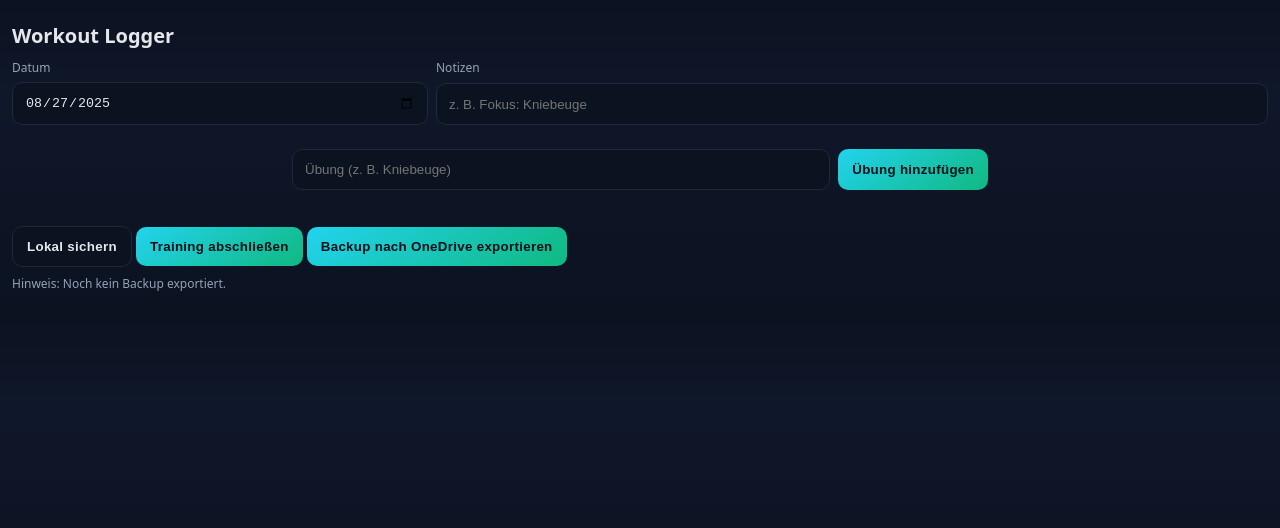
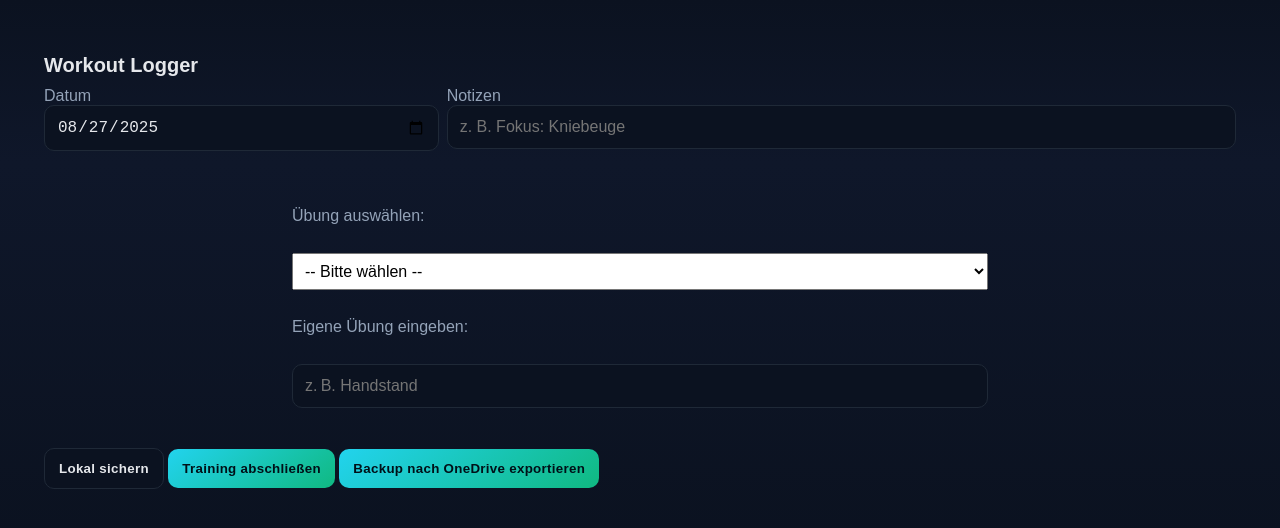
Before and after one commit to Benderr86/TT, a plain HTML site: page index.html in a window 1280 px wide. Drawn offline with Linux system fonts and the light colour scheme; a script that the page names is missing.

Commit message:
Workoutliste ergänzt

```diff
--- a/index.html
+++ b/index.html
@@ -8,6 +8,24 @@
   <!-- MSAL Browser (nur für den Export genutzt) -->
   <script defer src="https://cdn.jsdelivr.net/npm/@azure/msal-browser@3.15.0/lib/msal-browser.min.js"></script>
   <script defer src="app.js"></script>
+  <style>
+    html, body {
+      max-width: 100%;
+      overflow-x: hidden;
+      font-family: Arial, sans-serif;
+      padding: 1rem;
+    }
+    label, select, input {
+      display: block;
+      width: 100%;
+      margin-bottom: 1rem;
+      font-size: 1rem;
+    }
+    select, input {
+      padding: 0.5rem;
+      box-sizing: border-box;
+    }
+  </style>
 </head>
 <body>
   <header>
@@ -23,12 +41,66 @@
   </header>
 
   <main>
-    <section class="add-exercise">
-      <input id="exerciseName" type="text" placeholder="Übung (z. B. Kniebeuge)" />
-      <button id="addExerciseBtn">Übung hinzufügen</button>
-    </section>
 
-    <section id="exercises"></section>
+
+  <!-- Übungsauswahl -->
+  <label for="exercise">Übung auswählen:</label>
+  <select id="exercise" name="exercise">
+    <option value="">-- Bitte wählen --</option>
+    <option value="liegestuetze">Liegestütze</option>
+    <option value="kniebeugen">Kniebeugen</option>
+    <option value="klimmzuege">Klimmzüge</option>
+    <option value="plank">Plank</option>
+    <option value="burpees">Burpees</option>
+    <option value="mountain-climbers">Mountain Climbers</option>
+    <option value="crunches">Crunches</option>
+    <option value="ausfallschritte">Ausfallschritte</option>
+    <option value="dips">Dips</option>
+    <option value="beinpresse">Beinpresse</option>
+    <option value="bankdruecken">Bankdrücken</option>
+    <option value="schraegbankdruecken">Schrägbankdrücken</option>
+    <option value="rudern">Rudern</option>
+    <option value="latziehen">Latziehen</option>
+    <option value="seitheben">Seitheben</option>
+    <option value="frontheben">Frontheben</option>
+    <option value="bizepscurls">Bizepscurls</option>
+    <option value="trizepsdruecken">Trizepsdrücken</option>
+    <option value="beincurls">Beincurls</option>
+    <option value="waadenheben">Wadenheben</option>
+    <option value="hip-thrusts">Hip Thrusts</option>
+    <option value="glute-bridge">Glute Bridge</option>
+    <option value="donkey-kicks">Donkey Kicks</option>
+    <option value="side-plank">Side Plank</option>
+    <option value="russian-twist">Russian Twist</option>
+    <option value="hollow-hold">Hollow Hold</option>
+    <option value="superman">Superman</option>
+    <option value="bird-dog">Bird Dog</option>
+    <option value="good-mornings">Good Mornings</option>
+    <option value="face-pulls">Face Pulls</option>
+    <option value="farmer-walk">Farmer’s Walk</option>
+    <option value="jump-squats">Jump Squats</option>
+    <option value="box-jumps">Box Jumps</option>
+    <option value="step-ups">Step-Ups</option>
+    <option value="sprints">Sprints</option>
+    <option value="high-knees">High Knees</option>
+    <option value="butt-kicks">Butt Kicks</option>
+    <option value="skater-jumps">Skater Jumps</option>
+    <option value="lunges-reverse">Reverse Lunges</option>
+    <option value="pistol-squats">Pistol Squats</option>
+    <option value="wall-sit">Wall Sit</option>
+    <option value="hanging-leg-raises">Hanging Leg Raises</option>
+    <option value="toes-to-bar">Toes to Bar</option>
+    <option value="rope-jump">Seilspringen</option>
+    <option value="battle-ropes">Battle Ropes</option>
+    <option value="kettlebell-swings">Kettlebell Swings</option>
+    <option value="turkish-get-up">Turkish Get-Up</option>
+    <option value="medicine-ball-slams">Medicine Ball Slams</option>
+    <option value="burpee-pullups">Burpee Pull-Ups</option>
+  </select>
+
+  <!-- Freie Eingabe -->
+  <label for="custom-exercise">Eigene Übung eingeben:</label>
+  <input type="text" id="custom-exercise" name="custom-exercise" placeholder="z. B. Handstand">
   </main>
 
   <footer>
```
